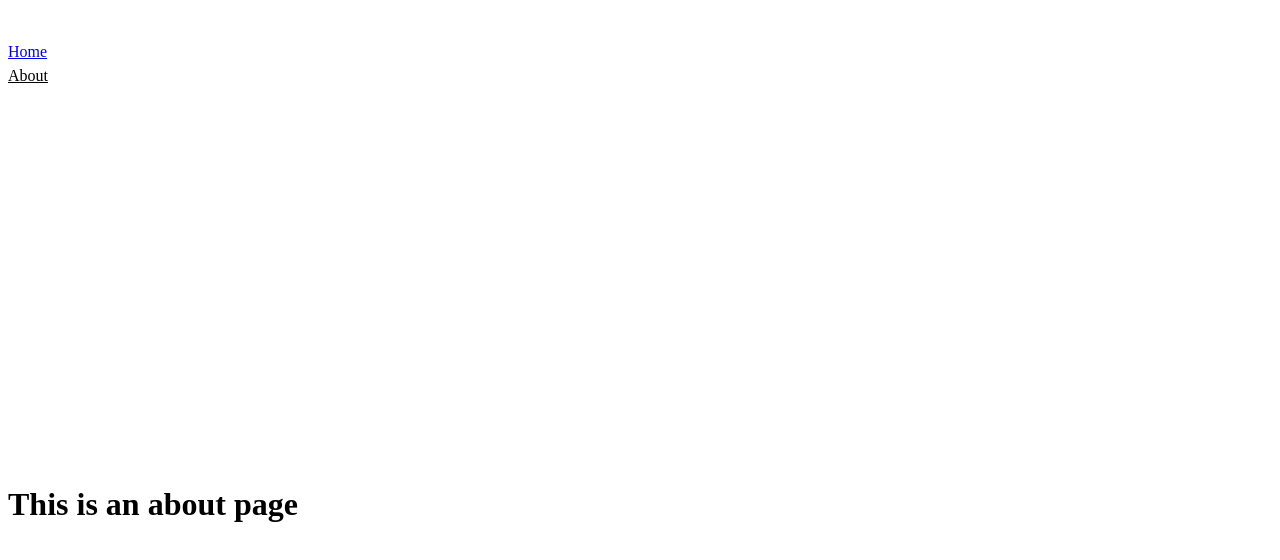
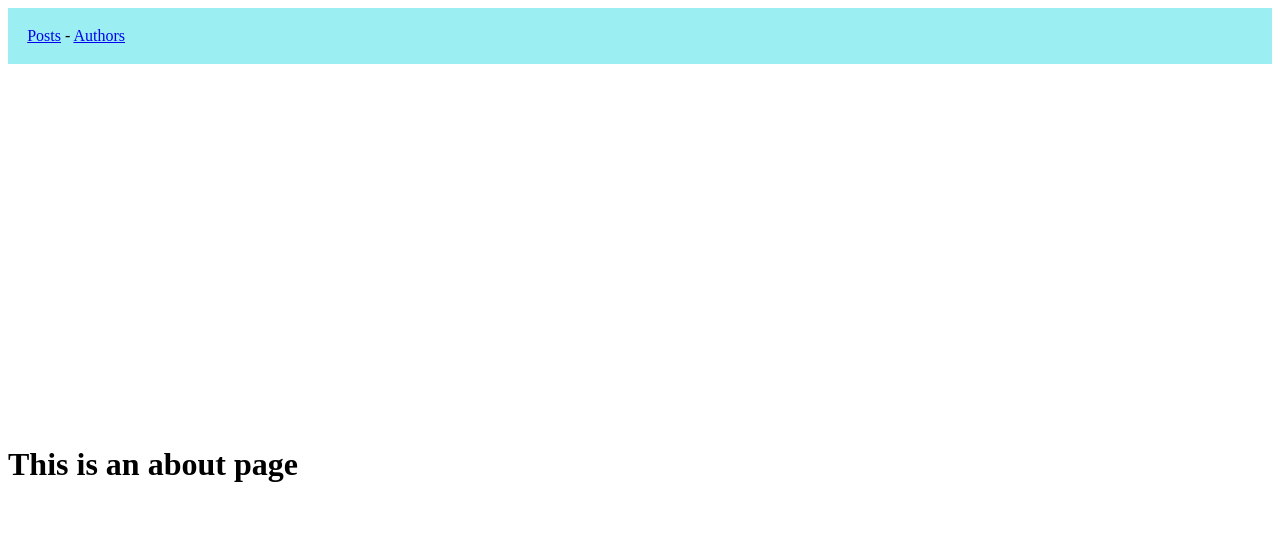
Before and after one commit to mwiby/authors-app, a Vue app: page /about in a window 1280 px wide. Shown: the top 560 px of the page. Built offline with nearby package versions, Linux system fonts and the light colour scheme.

Commit message:
Adjustment on navbar

```diff
--- a/package.json
+++ b/package.json
@@ -22,6 +22,7 @@
     "eslint": "^8.49.0",
     "eslint-plugin-vue": "^9.17.0",
     "prettier": "^3.0.3",
+    "sass": "^1.72.0",
     "vite": "^5.1.6"
   }
 }
--- a/src/App.vue
+++ b/src/App.vue
@@ -3,78 +3,21 @@ import { RouterLink, RouterView } from 'vue-router'
 </script>
 
 <template>
-  <header>
-    <div class="wrapper">
+  <header class="navbar">
+    <div>
       <nav>
-        <RouterLink to="/">Home</RouterLink>
-        <RouterLink to="/about">About</RouterLink>
+        <RouterLink to="/">Posts</RouterLink> -
+        <RouterLink to="/authors">Authors</RouterLink>
       </nav>
     </div>
   </header>
 
   <RouterView />
 </template>
-
-<style scoped>
-header {
-  line-height: 1.5;
-  max-height: 100vh;
-}
-
-.logo {
-  display: block;
-  margin: 0 auto 2rem;
-}
-
-nav {
-  width: 100%;
-  font-size: 12px;
-  text-align: center;
-  margin-top: 2rem;
-}
-
-nav a.router-link-exact-active {
-  color: var(--color-text);
-}
-
-nav a.router-link-exact-active:hover {
-  background-color: transparent;
-}
-
-nav a {
-  display: inline-block;
-  padding: 0 1rem;
-  border-left: 1px solid var(--color-border);
-}
-
-nav a:first-of-type {
-  border: 0;
-}
-
-@media (min-width: 1024px) {
-  header {
-    display: flex;
-    place-items: center;
-    padding-right: calc(var(--section-gap) / 2);
-  }
-
-  .logo {
-    margin: 0 2rem 0 0;
-  }
-
-  header .wrapper {
-    display: flex;
-    place-items: flex-start;
-    flex-wrap: wrap;
-  }
-
-  nav {
-    text-align: left;
-    margin-left: -1rem;
-    font-size: 1rem;
-
-    padding: 1rem 0;
-    margin-top: 1rem;
-  }
+#23c9cc
+<style scoped lang="scss">
+.navbar {
+  background-color: #9beef1;
+  padding: 1.2rem;
 }
 </style>
```
Also changed, not shown: 1 other file (tests, documents, lock files or other folders).
